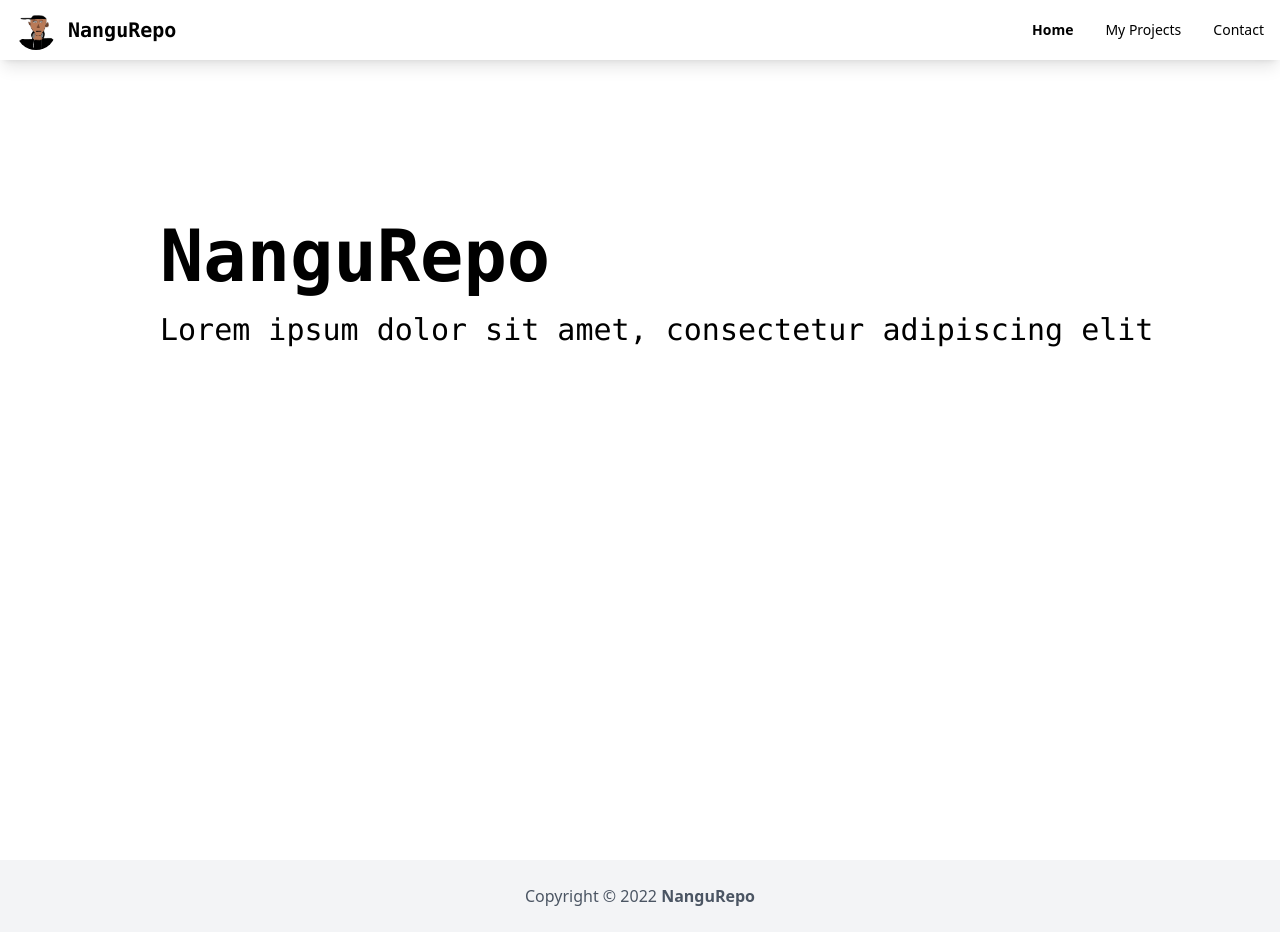
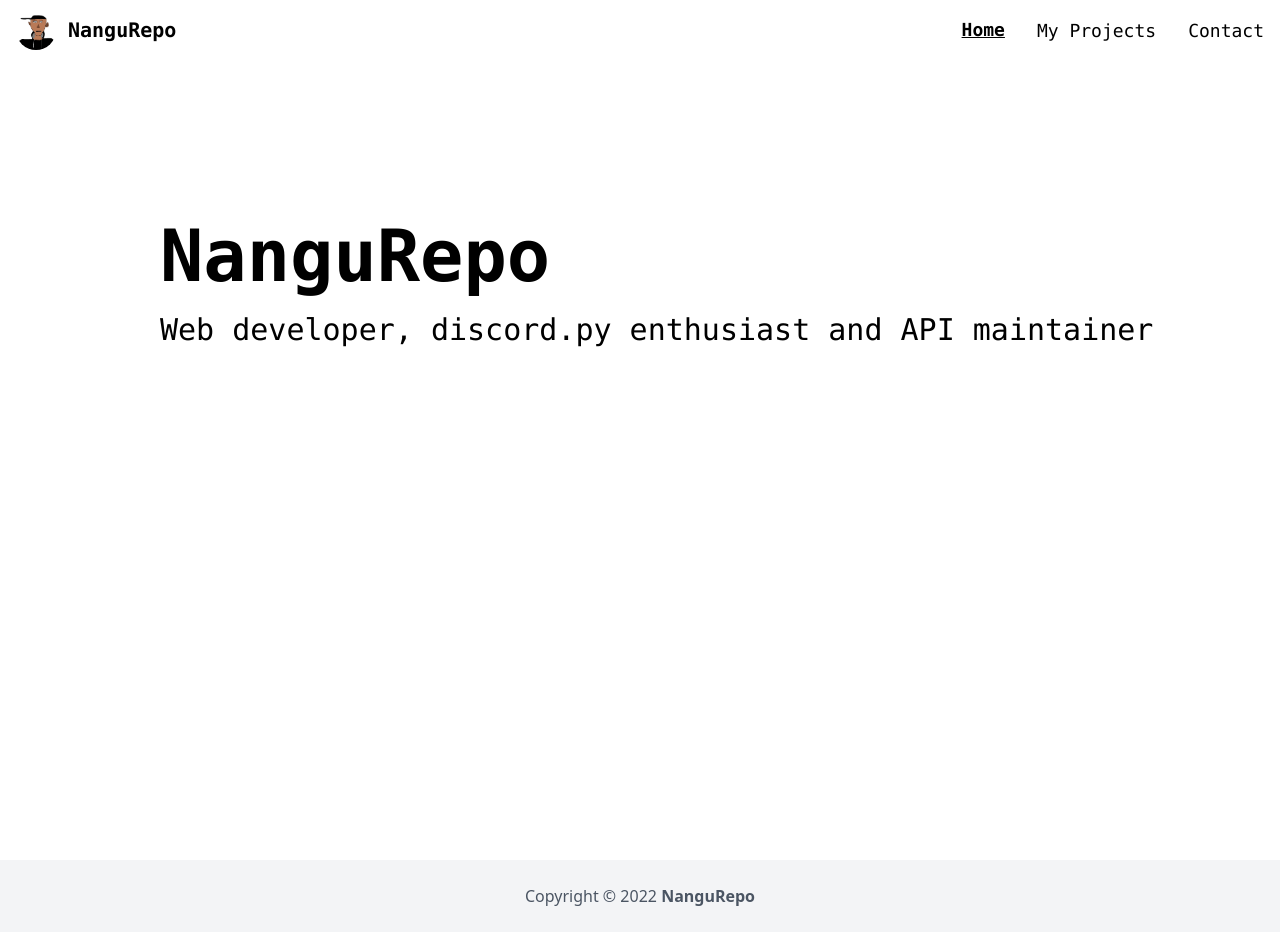
Before and after one commit to ppege/nangurepo.com, a React (Create React App) app in the folder app/: page / in a window 1280 px wide. Built offline with nearby package versions, Linux system fonts and the light colour scheme.

Commit message:
skeleton

```diff
--- a/app/src/App.js
+++ b/app/src/App.js
@@ -1,7 +1,6 @@
 import './App.css';
 import React from 'react'
 import { Route, Routes } from "react-router-dom"
-import { CSSTransition, TransitionGroup } from 'react-transition-group'
 import Home from './pages/home.js'
 import Projects from './pages/projects.js'
 import Contact from './pages/contact.js'
--- a/app/src/components/Header.js
+++ b/app/src/components/Header.js
@@ -1,17 +1,10 @@
 import React from 'react'
 import logo from '../logo.png'
-import $ from 'jquery'
-import { useNavigate } from "react-router-dom";
 
 export default function Header(props) {
-  let navigate = useNavigate();
-  const routeChange = (url) => {
-    $('.fade-in').addClass('fade-out');
-    navigate(url);
-  }
   return (
       <>
-        <nav className="bg-white border-gray-200 px-2 sm:px-4 py-2.5 dark:bg-slate-600 shadow-lg">
+        <nav className="bg-white border-gray-200 px-2 sm:px-4 py-2.5 dark:bg-gray-800">
           <div className="container flex flex-wrap justify-between items-center mx-auto">
             <a href="/" className="flex items-center">
                 <img src={logo} className="mr-3 h-6 sm:h-10 rounded-full" alt="NanguRepo Logo" />
@@ -23,14 +16,14 @@ export default function Header(props) {
               <svg className="hidden w-6 h-6" fill="currentColor" viewBox="0 0 20 20" xmlns="http://www.w3.org/2000/svg"><path fillRule="evenodd" d="M4.293 4.293a1 1 0 011.414 0L10 8.586l4.293-4.293a1 1 0 111.414 1.414L11.414 10l4.293 4.293a1 1 0 01-1.414 1.414L10 11.414l-4.293 4.293a1 1 0 01-1.414-1.414L8.586 10 4.293 5.707a1 1 0 010-1.414z" clipRule="evenodd"></path></svg>
             </button>
             <div className="hidden w-full md:block md:w-auto" id="mobile-menu">
-              <ul className="flex flex-col mt-4 md:flex-row md:space-x-8 md:mt-0 md:text-sm md:font-medium">
+              <ul className="flex flex-col mt-4 md:flex-row md:space-x-8 md:mt-0 md:text-lg md:font-medium">
                 {[
                   ['Home', '/'],
                   ['My Projects', '/projects'],
                   ['Contact', '/contact'],
                 ].map(([title, url]) => (
-                  <li>
-                    <button onClick={routeChange(url)} className={`navbar-item hover-underline-animation text-black dark:text-white hover:bg-gray-50 md:hover:bg-transparent md:border-0 md:hover:text-blue-700 md:p-0 md:dark:hover:text-white dark:hover:bg-gray-700 dark:hover:text-white md:dark:hover:bg-transparent dark:border-gray-700 ${title === props.page ? 'font-bold': ''}`} aria-current="page">{title}</button>
+                  <li key={title}>
+                    <a href={url} key={title} className={`navbar-item text-black dark:text-white hover:bg-gray-50 md:hover:bg-transparent md:border-0 md:hover:text-blue-700 md:p-0 md:dark:hover:text-white dark:hover:bg-gray-700 dark:hover:text-white md:dark:hover:bg-transparent dark:border-gray-700 ${title === props.page ? 'font-bold underline': 'hover-underline-animation'}`} aria-current="page">{title}</a>
                   </li>
                 ))}
               </ul>
--- a/app/src/components/Homepage.js
+++ b/app/src/components/Homepage.js
@@ -3,6 +3,6 @@ import Hero from './Hero.js'
 
 export default function Homepage() {
     return (
-        <Hero title="NanguRepo" subtitle="Lorem ipsum dolor sit amet, consectetur adipiscing elit" />
+        <Hero title="NanguRepo" subtitle="Web developer, discord.py enthusiast and API maintainer" />
     );
   }
--- a/app/src/index.css
+++ b/app/src/index.css
@@ -68,18 +68,3 @@
         transform: translateY(0);
     }
 }
-
-.fade-out {
-    animation: fade-out-move-down 2.0s;
-}
-
-@keyframes fade-out-move-down {
-    0% {
-        opacity: 1;
-        transform: translateY(0rem);
-    }
-    100% {
-        opacity: 0;
-        transform: translateY(-5rem);
-    }
-}
```
